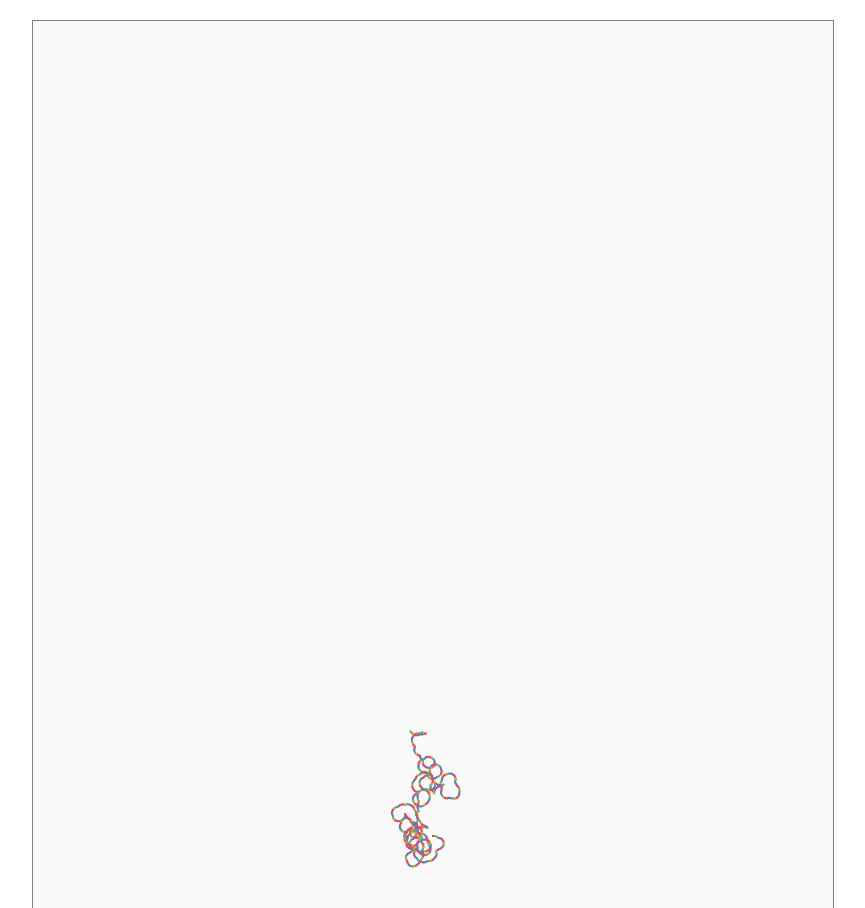
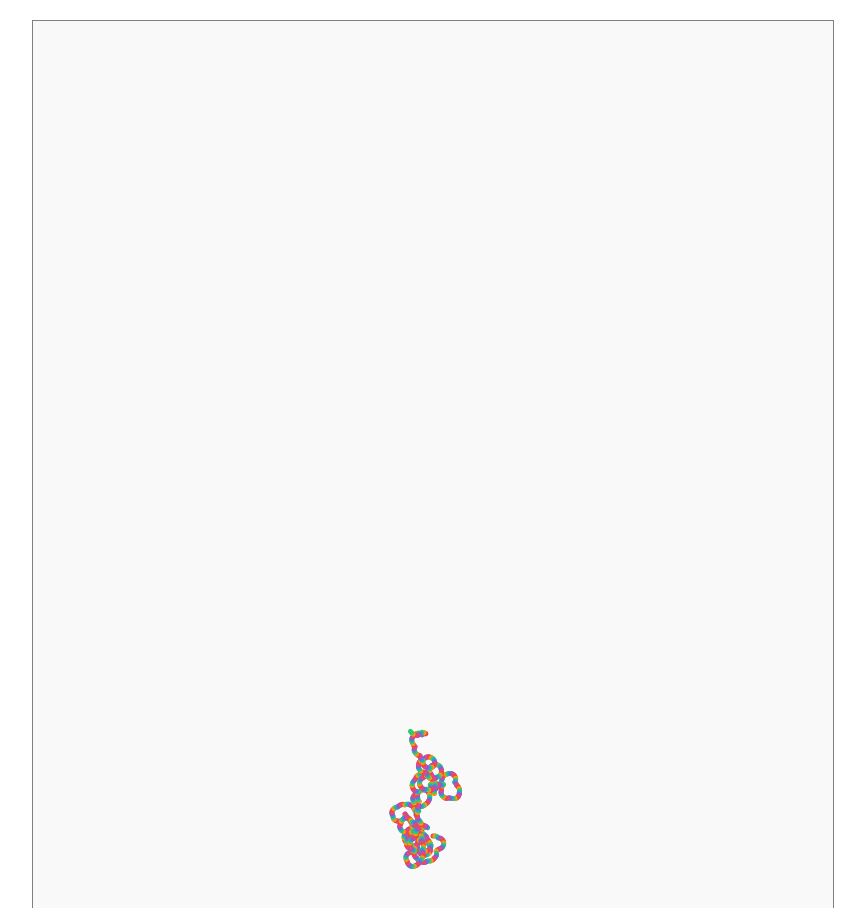
Before and after one commit to saaremaateataja-ai/Yarn, a plain HTML site: page index.html in a window 1280 px wide. Shown: the top 908 px of the page, without its empty margins (207-1072 px from the left). Drawn offline with Linux system fonts and the light colour scheme.

Commit message:
Update index.html

```diff
--- a/index.html
+++ b/index.html
@@ -42,7 +42,7 @@
     const colors = ["#e74c3c", "#f39c12", "#2ecc71", "#3498db", "#9b59b6", "#e84393"];
     let colorIndex = 0;
 
-    ctx.lineWidth = 2;
+    ctx.lineWidth = 5;
     ctx.lineCap = "round";
 
     function drawSegment() {
```
